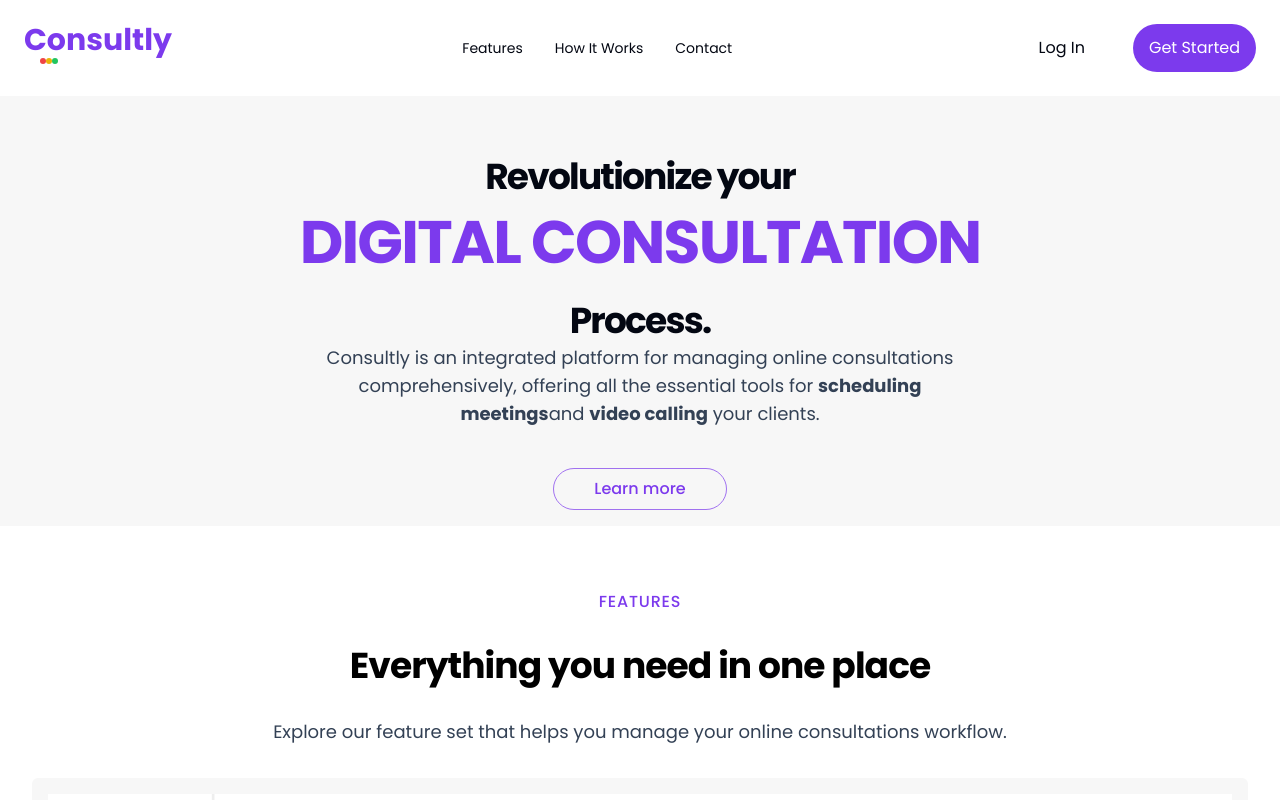
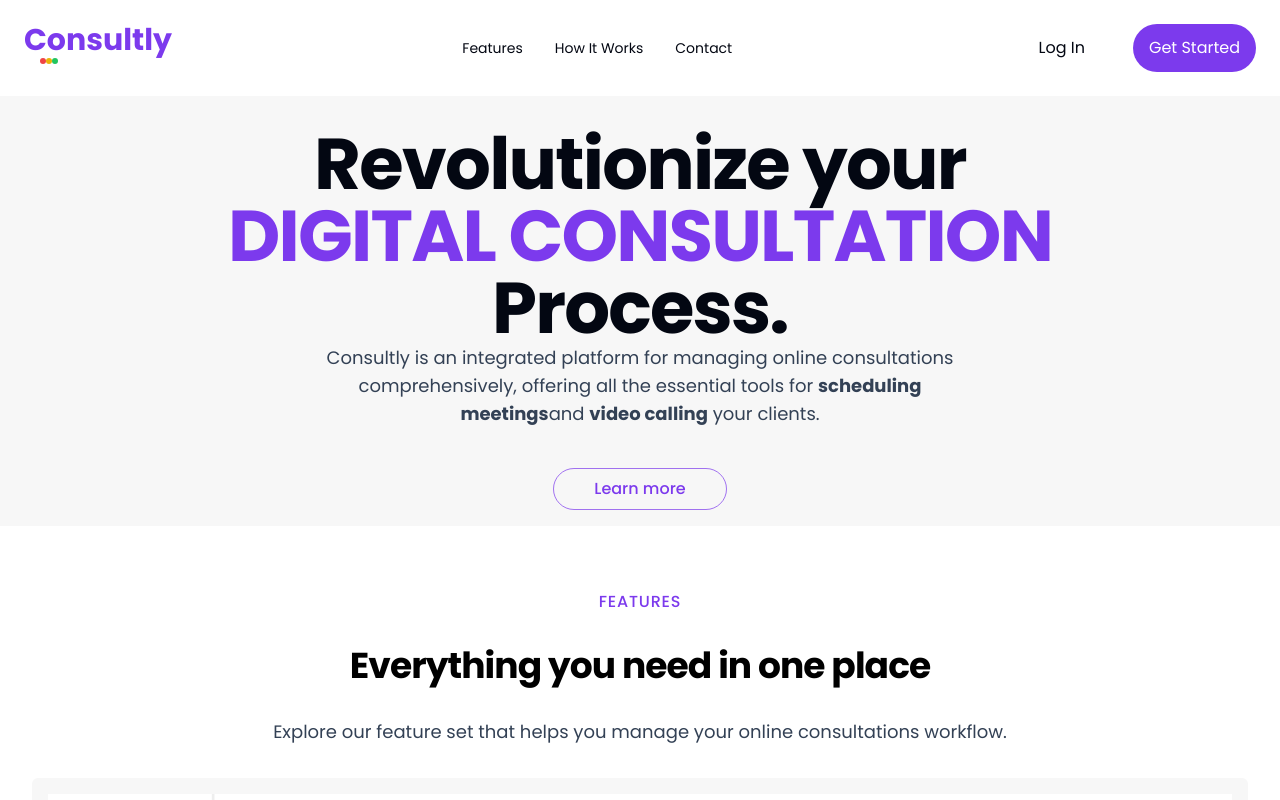
Before and after one commit to Taofeekabdulazeez/consultly-new, a Next.js app: page / in a window 1280 px wide. Shown: the top 800 px of the page. Built offline with nearby package versions, Linux system fonts and the light colour scheme.

Commit message:
Update page.tsx

```diff
--- a/app/(home)/page.tsx
+++ b/app/(home)/page.tsx
@@ -26,7 +26,7 @@ export default function Home() {
           </div>
           <nav className="hidden sm:flex space-x-8 text-sm">
             <a href="#features">Features</a>
-            <a href="#">How It Works</a>
+            <a href="#how-it-works">How It Works</a>
             <a href="#contact">Contact</a>
           </nav>
           <div className="hidden sm:flex sm:gap-8 items-center">
@@ -112,16 +112,18 @@ export default function Home() {
 
       <div className="min-h-small-viewport flex flex-col  px-8 pt-32 text-center bg-gray-100">
         <div className=" m-auto">
-          <h1 className="text-4xl font-extrabold mx-auto mx-w-2xl tracking-tight sm:text-6xl md:text-7xl">
-            <span className="relative text-4xl">Revolutionize your</span>
-            <span className=" flex flex-col relative text-6xl text-primary mt-3 sm:whitespace-nowrap">
+          <h1 className=" font-display text-balance text-4xl font-extrabold mx-auto mx-w-2xl tracking-tight sm:text-6xl md:text-7xl">
+            <span className="relative">Revolutionize your</span>
+            <br />
+            <span className=" relative  text-primary  sm:whitespace-nowrap">
               <span className="relative">DIGITAL CONSULTATION</span>
             </span>
-            <span className="text-4xl mt-2">Process.</span>
+            <br />
+            Process.
           </h1>
           <p
             className=" mx-auto mt
-          -6 max-w-2xl text-slate-700 md:text-lg"
+          -8 max-w-2xl text-slate-700 md:text-lg"
           >
             Consultly is an integrated platform for managing online
             consultations comprehensively, offering all the essential tools for{" "}
@@ -162,6 +164,7 @@ export default function Home() {
           </div>
         </div>
       </section>
+
       <section className="scroll-mt-24 py-16 bg-white">
         <div className="mx-auto max-w-4xl text-center sm:px-6 1g:px-8">
           <div className="grid auto-cols-max auto-rows-fr grid-cols-1 gap-4 px-6 sm:grid-cols-2 sm:gap-8">
@@ -293,6 +296,10 @@ export default function Home() {
         </div>
       </section>
 
+      <section className="scroll-mt-24 py-16 bg-gray-100" id="how-it-works">
+
+      </section>
+
       <section className="scroll-mt-24 py-16 bg-gray-100" id="contact">
         <div className="mx-auto max-w-screen-2xl px-4 text-center sm:px-6 lg:px-8">
           <div className="space-y-8">
@@ -374,6 +381,8 @@ export default function Home() {
                   </div>
                 </div>
                 <div className="flex flex-col items-center justify-center text-center sm:col-span-2">
+                  <a href="#">
+                    {" "}
                     <button
                       type="submit"
                       className="transition-color relative inline-flex items-center justify-center duration-150 ease-in-out border border-transparent shadow-sm bg-primary focus:outline-none  font-medium text-white px-3 py-2 rounded-full px-5 sm:w-auto md:px-12 cursor-pointer hover:bg-purple-700"
@@ -382,12 +391,18 @@ export default function Home() {
                         Let&apos;s talk
                       </span>
                     </button>
+                  </a>
                 </div>
               </form>
             </div>
           </div>
         </div>
       </section>
+
+      <footer>
+
+      </footer>
+
     </div>
   );
 }
```
Lines whose indentation alone changed are shown as unchanged.
